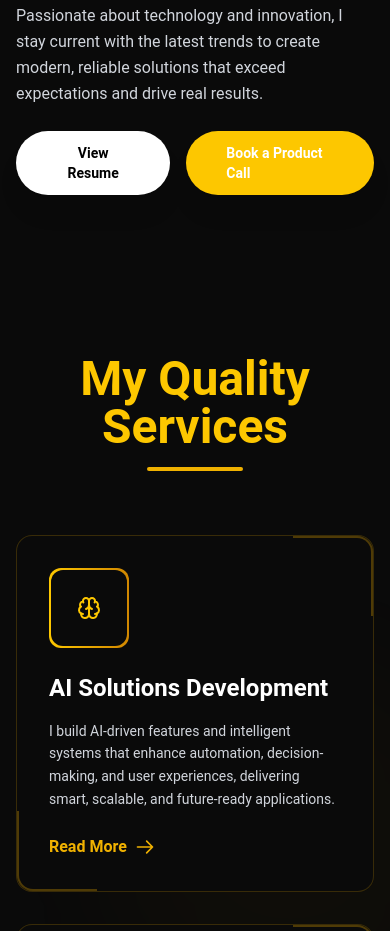
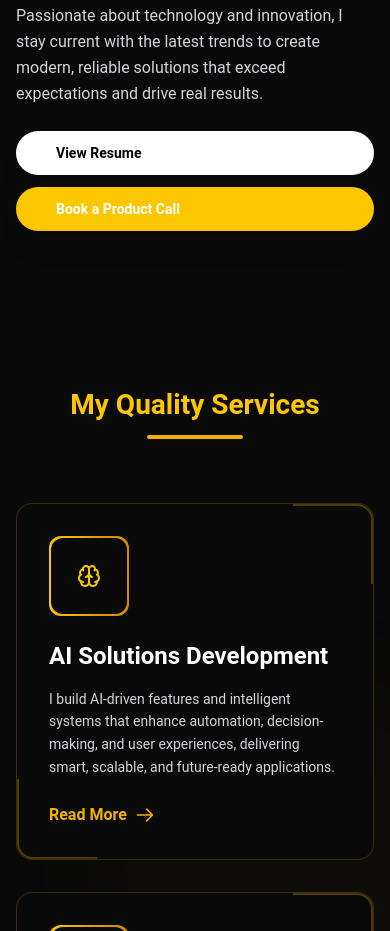
Before and after one commit to Mohsin-Imran/mohsinimran, a Next.js app: page / in a window 390 px wide. Shown: the part 2407-3338 px from the top of the page. Built offline with nearby package versions, Linux system fonts and the light colour scheme.

Commit message:
Code Update Text and button

```diff
--- a/components/about-me.tsx
+++ b/components/about-me.tsx
@@ -110,16 +110,16 @@ export default function AboutMe() {
             </div> */}
 
             {/* Resume Button */}
-            <div className="flex gap-4">
+            <div className="flex gap-4 max-[450px]:grid max-[450px]:grid-cols-1 max-[450px]:gap-3">
 
               {/* View Resume */}
-              <button
+             <button
                 onClick={() =>
                   window.open("/resume/mohsinimran_resume.pdf", "_blank")
                 }
                 className="bg-white text-black font-semibold text-sm py-3 px-10 rounded-full
                   transition-all duration-300 shadow-xl hover:shadow-2xl transform hover:-translate-y-1
-                  cursor-pointer"
+                  cursor-pointer text-center max-[450px]:text-left"
               >
                 View Resume
               </button>
--- a/components/services.tsx
+++ b/components/services.tsx
@@ -113,7 +113,14 @@ export default function Services() {
           className={`text-center mb-16 transition-all duration-1000 ${isVisible ? "opacity-100 translate-y-0" : "opacity-0 -translate-y-10"
             }`}
         >
-          <h2 className="text-5xl md:text-6xl font-bold text-yellow-400 mb-4">My Quality Services</h2>
+         <h2
+          style={{
+            fontSize: window.innerWidth <= 450 ? "28px" : ""
+          }}
+          className="text-5xl md:text-6xl font-bold text-yellow-400 mb-4"
+        >
+          My Quality Services
+        </h2>
           <div className="w-24 h-1 bg-yellow-500 mx-auto rounded-full" />
 
         </div>
```
